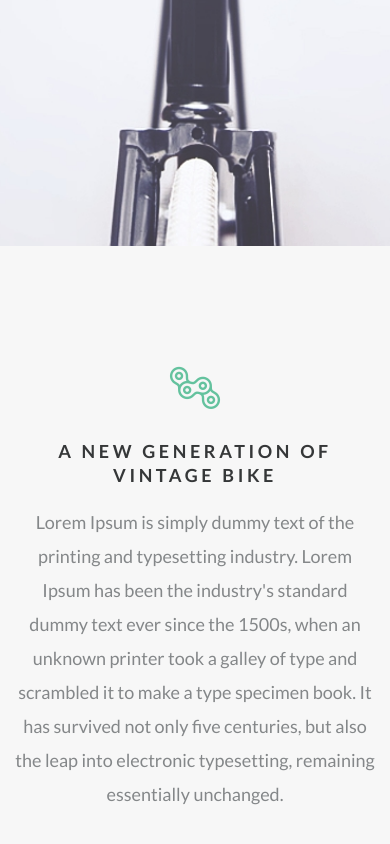
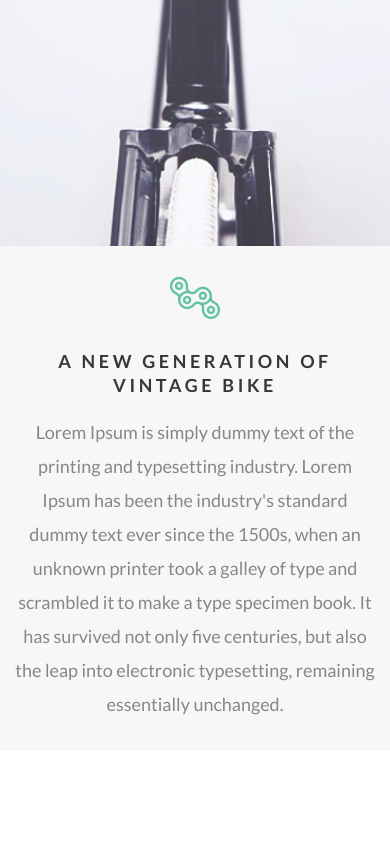
Before and after one commit to EvilNekromat777/Velocicle, a plain HTML site: page index.html in a window 390 px wide. Shown: the part 598-1442 px from the top of the page. After the commit the page ends 1349 px from the top, so only its background shows below. Drawn offline with nearby package versions, Linux system fonts and the light colour scheme.

Commit message:
feat: generation adaptive

```diff
--- a/scss/index.scss
+++ b/scss/index.scss
@@ -74,6 +74,14 @@ $minwidth: 320px;
     background-color: #f7f7f7;
 
     &__block {}
+
+    @media(max-width: 900px) {
+        padding: 80px 0;
+    }
+
+    @media(max-width: 600px) {
+        padding: 30px 0;
+    }
 }
 
 .block {
```
Also changed, not shown: css/index.css.
